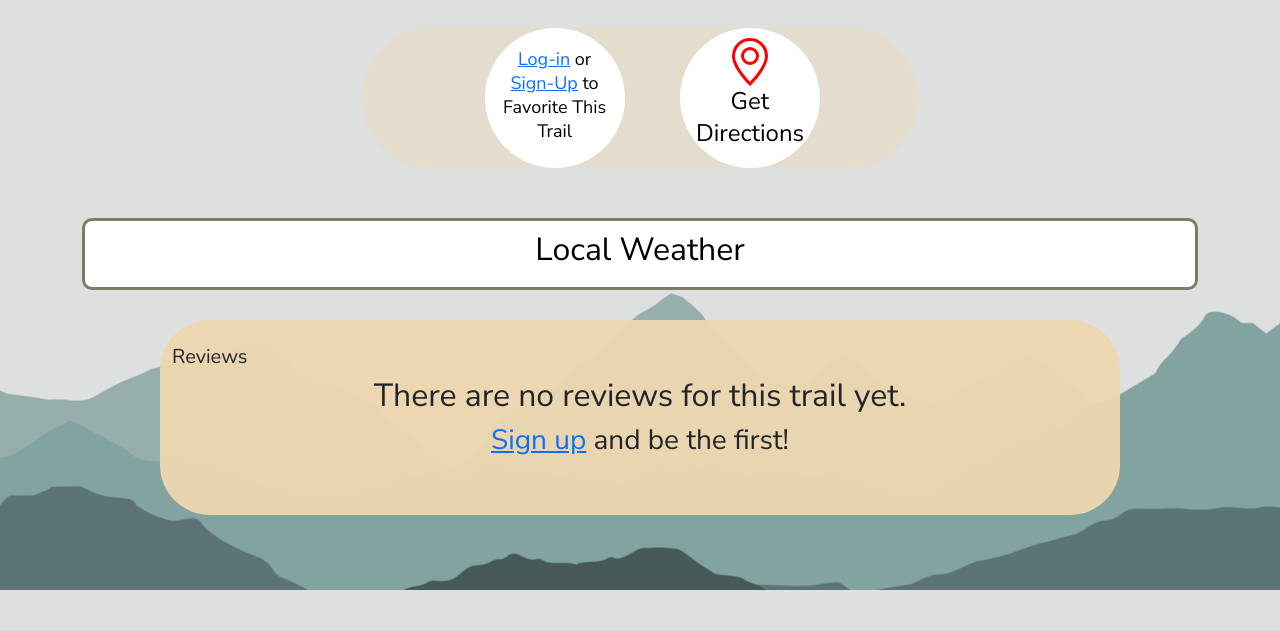
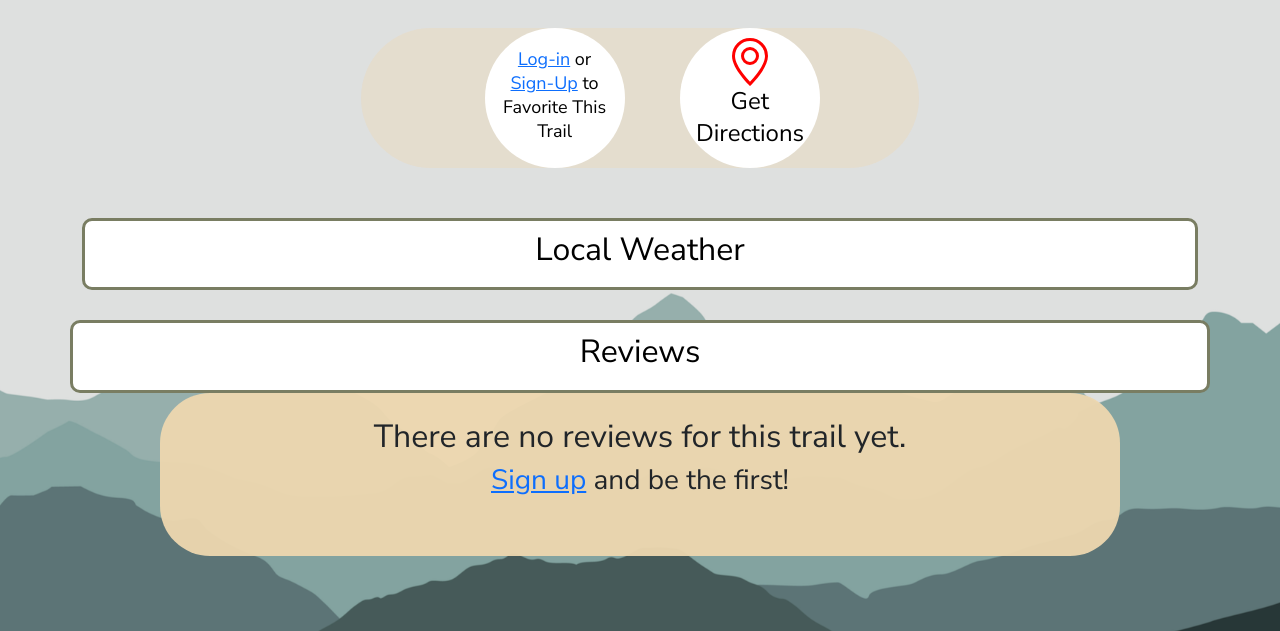
Before and after one commit to mwilkins17/hikeaday, a Flask app: template templates/trail_details.html in a window 1280 px wide. Shown: the part 910-1541 px from the top of the page. Before the commit the page ends 1500 px from the top, so only its background shows below. Run offline with Flask 2, Linux system fonts and the light colour scheme; the template is opened without the code that fills it, so the values that code supplies are empty; some libraries are stand-ins or nearby versions.

Commit message:
Added reviews header

```diff
--- a/templates/trail_details.html
+++ b/templates/trail_details.html
@@ -218,9 +218,10 @@
 
 ################################################################################# -->
 
-
-<div class="container" style="background-color: rgba(238, 215, 175, 0.95); margin-top: 30px; border-radius:50px; width: 75%; padding-top: 25px">
-    <h5>Reviews</h5>
+<div class="container trail--info" style="margin-top: 30px;">
+    <h2 style="text-align: center;">Reviews</h2>
+</div>
+<div class="container" style="background-color: rgba(238, 215, 175, 0.95); border-radius:50px; width: 75%; padding-top: 25px">
     {% if reviews %}
         <div id="trail--reviews" style="text-align:center; padding-bottom: 50px;"><div></div>
         </div>
```
